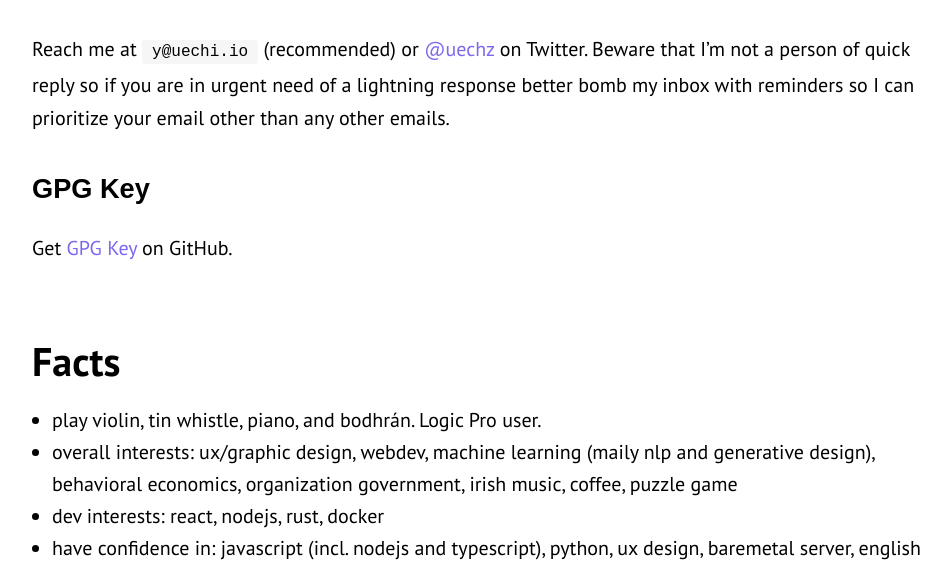
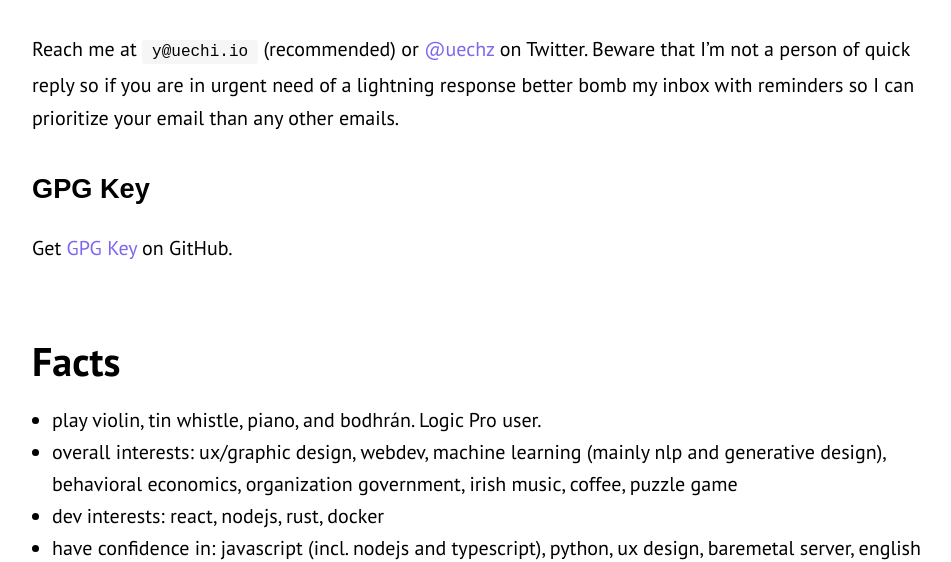
Before and after one commit to uetchy/uechi.io, a Jekyll site: the page built from _pages/me.md, in a window 1280 px wide. Shown: the part 484-1046 px from the top of the page, without its empty margins (158-1109 px from the left). Built offline with Jekyll 4.4.1, drawn with Linux system fonts in a browser that asks for light colours; comment, search, counter and statistics services are not loaded.

Commit message:
update me

```diff
--- a/_pages/me.md
+++ b/_pages/me.md
@@ -16,7 +16,7 @@ img {
 
 # Contact
 
-Reach me at `y@uechi.io` (recommended) or [@uechz](https://twitter.com/uechz) on Twitter. Beware that I'm not a person of quick reply so if you are in urgent need of a lightning response better bomb my inbox with reminders so I can prioritize your email other than any other emails.
+Reach me at `y@uechi.io` (recommended) or [@uechz](https://twitter.com/uechz) on Twitter. Beware that I'm not a person of quick reply so if you are in urgent need of a lightning response better bomb my inbox with reminders so I can prioritize your email than any other emails.
 
 ## GPG Key
 
@@ -25,7 +25,7 @@ Get [GPG Key](https://github.com/uetchy.gpg) on GitHub.
 # Facts
 
 - play violin, tin whistle, piano, and bodhrán. Logic Pro user.
-- overall interests: ux/graphic design, webdev, machine learning (maily nlp and generative design), behavioral economics, organization government, irish music, coffee, puzzle game
+- overall interests: ux/graphic design, webdev, machine learning (mainly nlp and generative design), behavioral economics, organization government, irish music, coffee, puzzle game
 - dev interests: react, nodejs, rust, docker
 - have confidence in: javascript (incl. nodejs and typescript), python, ux design, baremetal server, english
 - have no confidence in: normal life stuff
```
